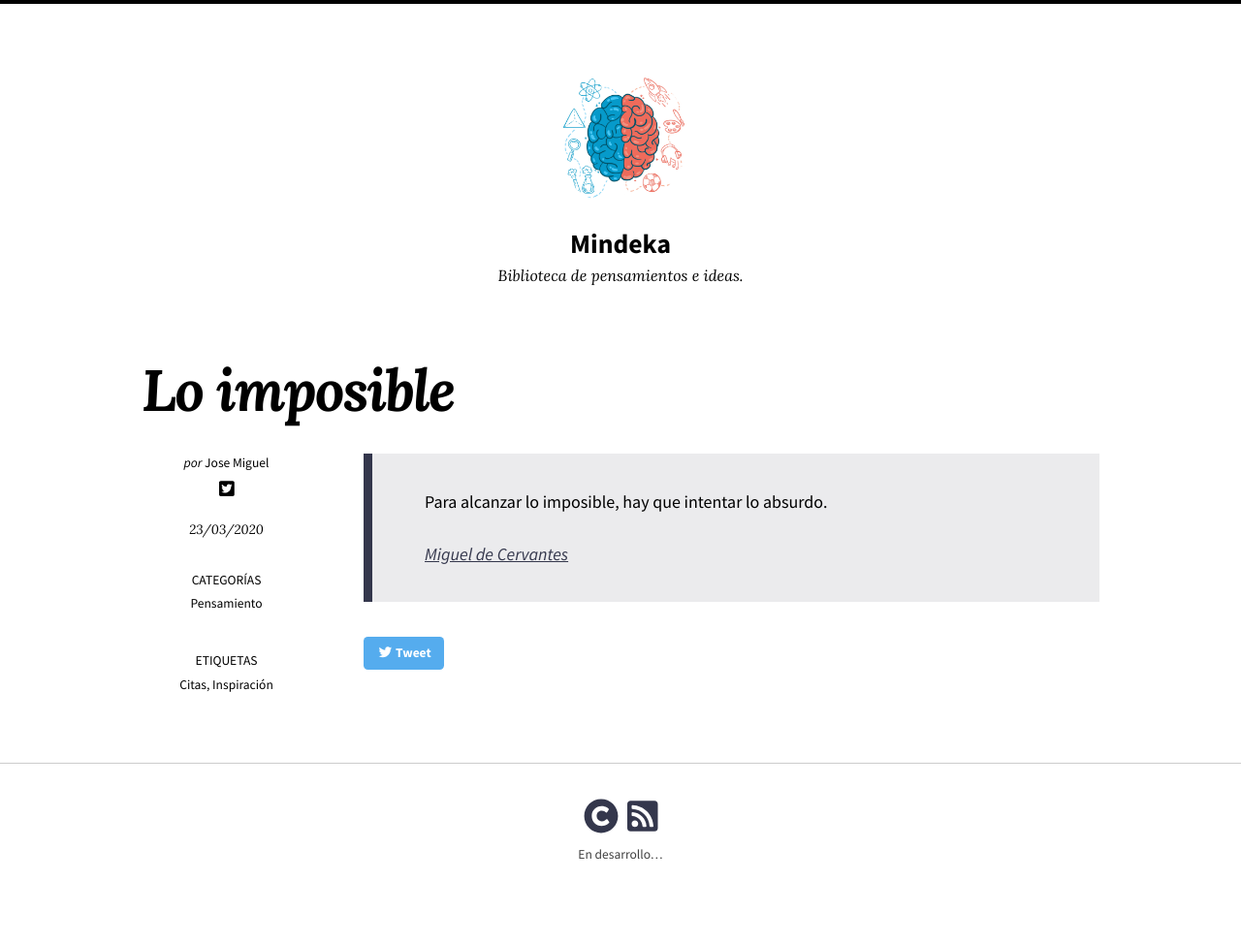
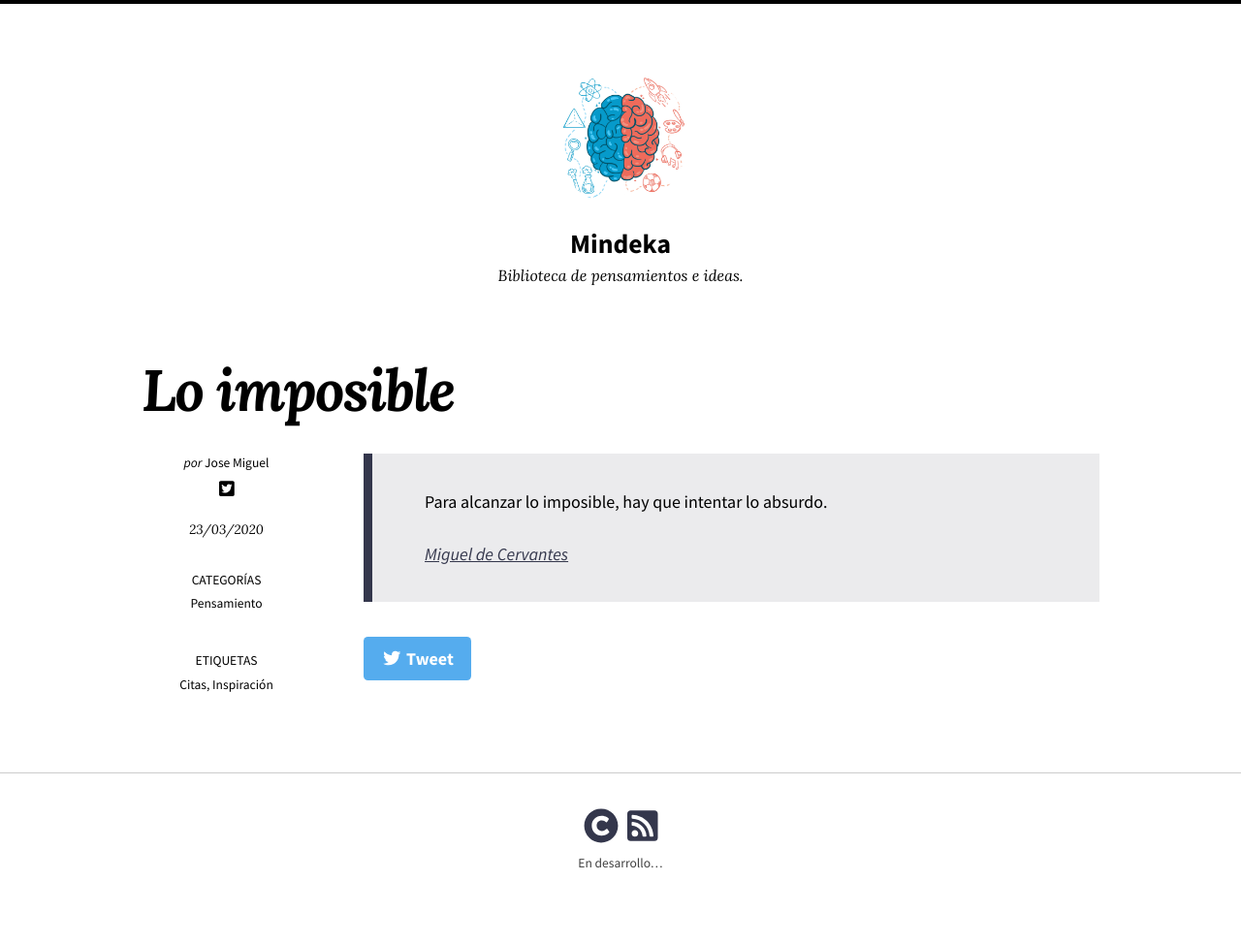
Before and after one commit to gide0n/old-mindeka, a Jekyll site: the page built from _posts/2020-03-23-impossible.md, in a window 1280 px wide. Shown: the whole page at 97% size. Built offline with Jekyll 4.4.1, drawn with Linux system fonts in a browser that asks for light colours; nearby versions of some CDN libraries.

Commit message:
update_includes

```diff
--- a/_includes/social-share.html
+++ b/_includes/social-share.html
@@ -1,3 +1,3 @@
 <div class="page-share">
-  <a href="https://twitter.com/intent/tweet?text={{ page.title | url_encode }}%20{{ page.url | absolute_url | url_encode }}" onclick="window.open(this.href, 'window', 'left=20,top=20,width=500,height=500,toolbar=1,resizable=0'); return false;" class="btn btn--twitter btn--small"><i class="fab fa-fw fa-twitter" aria-hidden="true"></i> <span>{{ site.data.text[site.locale].tweet | default: 'Tweet' }}</span></a>
+  <a href="https://twitter.com/intent/tweet?text={{ page.title | url_encode }}%20{{ page.url | absolute_url | url_encode }}" onclick="window.open(this.href, 'window', 'left=20,top=20,width=500,height=500,toolbar=1,resizable=0'); return false;" class="btn btn--twitter btn--xsmall"><i class="fab fa-fw fa-twitter" aria-hidden="true"></i> <span>{{ site.data.text[site.locale].tweet | default: 'Tweet' }}</span></a>
 </div>
```
